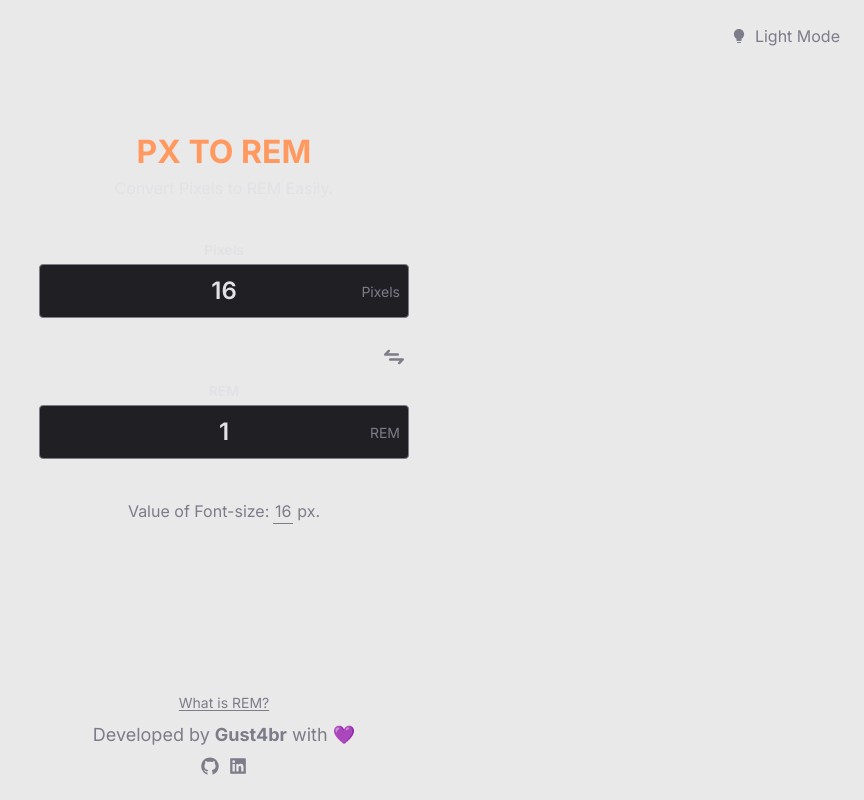
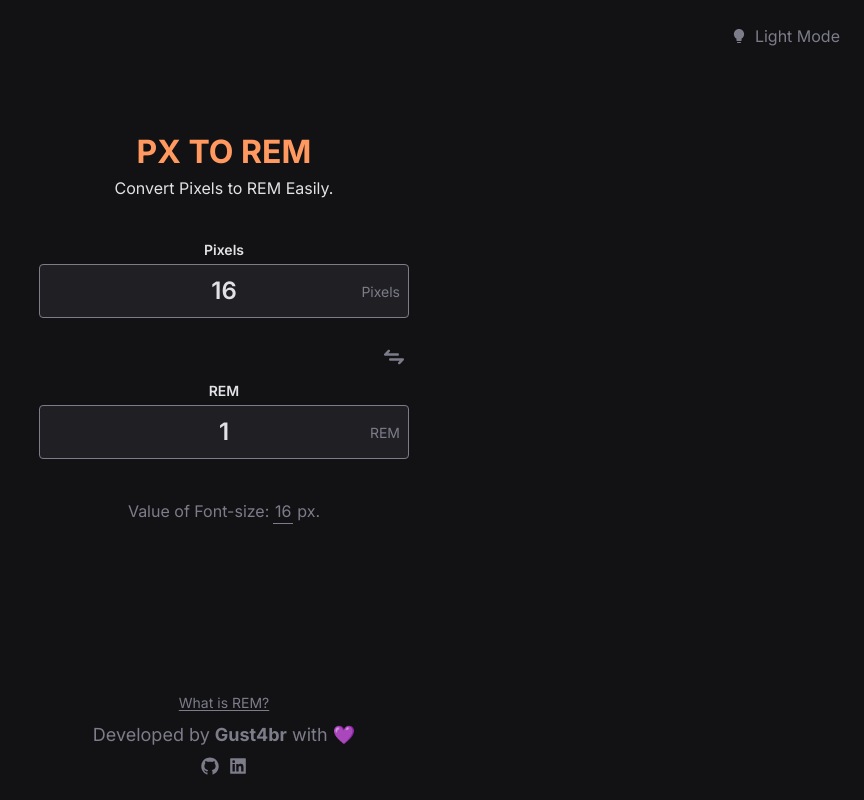
Before and after one commit to gust4br/px-to-rem, a React (Vite) app: page / in a window 1280 px wide. Shown: the whole page, without its empty margins (416-1280 px from the left). Built offline with nearby package versions, Linux system fonts and the light colour scheme.

Commit message:
fix: fixing dark background

```diff
--- a/src/styles/global.css
+++ b/src/styles/global.css
@@ -3,10 +3,10 @@
 @tailwind utilities;
 
 body{
-  background-color: #e1e1e6;
+  background-color: #e9e9e9;
 }
 body .dark{
-  background-color: #e9e9e9;
+  background-color: #121214;
 }
 
 @layer base{
```
